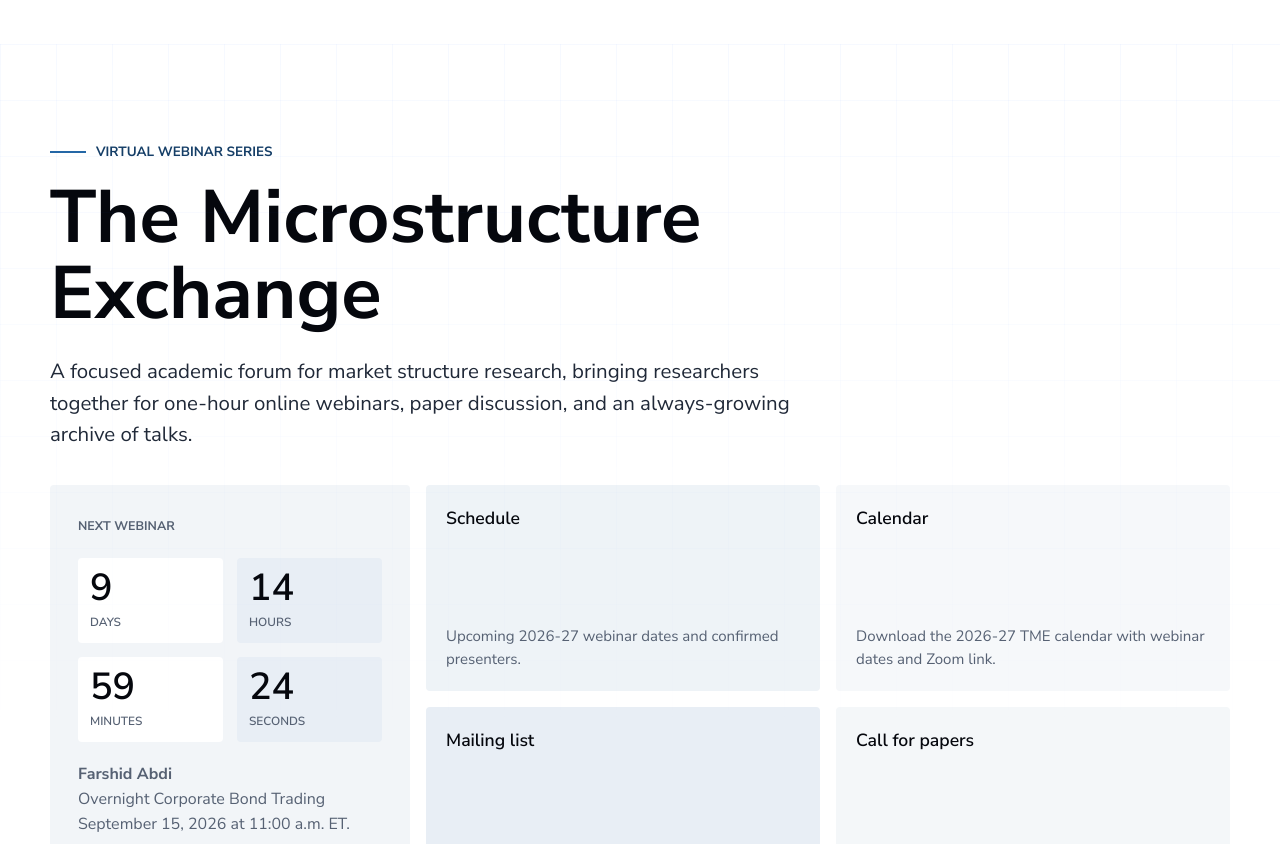
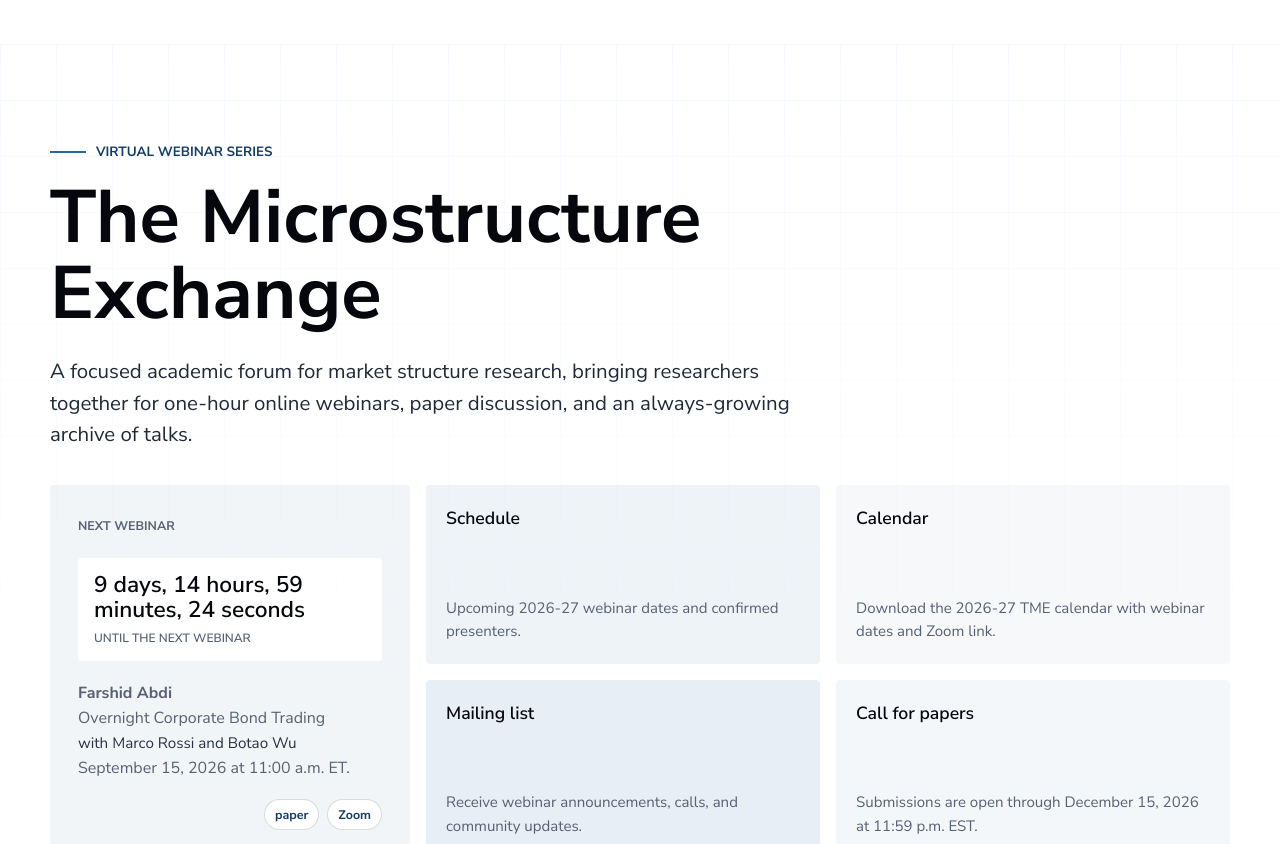
Before and after one commit to andreas-park/microstructure.exchange, a website: page public/index.html in a window 1280 px wide. Shown: the part 79-923 px from the top of the page. Drawn offline with Linux system fonts and the light colour scheme.

Commit message:
Compact landing countdown

```diff
--- a/public/index.html
+++ b/public/index.html
@@ -44,12 +44,9 @@
           <aside class="hero-panel">
             <span class="panel-label">Next webinar</span>
             <div class="countdown-grid" id="webinarCountdown" aria-live="polite">
-              <div class="countdown-unit"><strong>10</strong><span>days</span></div>
-              <div class="countdown-unit"><strong>--</strong><span>hours</span></div>
-              <div class="countdown-unit"><strong>--</strong><span>minutes</span></div>
-              <div class="countdown-unit"><strong>--</strong><span>seconds</span></div>
+              <div class="countdown-unit"><strong>10 days, -- hours, -- minutes, -- seconds</strong><span>until the next webinar</span></div>
             </div>
-            <p class="panel-text"><strong>Farshid Abdi</strong><br>Overnight Corporate Bond Trading<br>September 15, 2026 at 11:00 a.m. ET.</p>
+            <p class="panel-text"><strong>Farshid Abdi</strong><br>Overnight Corporate Bond Trading<br><span class="season-authors">with Marco Rossi and Botao Wu</span><br>September 15, 2026 at 11:00 a.m. ET.</p>
             <div class="archive-links hero-actions">
               <a class="pill" href="https://papers.ssrn.com/sol3/papers.cfm?abstract_id=7198520">paper</a>
               <a class="pill" href="https://us06web.zoom.us/j/84504721258?pwd=I2cR9GtVjSa0myOQKYdxRTvQ1PHENW.1">Zoom</a>
@@ -86,7 +83,7 @@
     const diff = nextTalk.getTime() - now.getTime();
 
     if (diff <= 0) {
-      countdown.innerHTML = '<div class="countdown-unit"><strong>Now</strong><span>live</span></div>';
+      countdown.innerHTML = '<div class="countdown-unit"><strong>Now live</strong><span>September 15, 2026 at 11:00 a.m. ET</span></div>';
       return;
     }
 
@@ -96,12 +93,13 @@
     const minutes = Math.floor((totalSeconds % 3600) / 60);
     const seconds = totalSeconds % 60;
 
-    countdown.innerHTML = [
-      [days, pluralize(days, "day")],
-      [hours, pluralize(hours, "hour")],
-      [minutes, pluralize(minutes, "minute")],
-      [seconds, pluralize(seconds, "second")],
-    ].map(([value, label]) => '<div class="countdown-unit"><strong>' + value + '</strong><span>' + label + '</span></div>').join("");
+    countdown.innerHTML =
+      '<div class="countdown-unit"><strong>' +
+      days + ' ' + pluralize(days, "day") + ', ' +
+      hours + ' ' + pluralize(hours, "hour") + ', ' +
+      minutes + ' ' + pluralize(minutes, "minute") + ', ' +
+      seconds + ' ' + pluralize(seconds, "second") +
+      '</strong><span>until the next webinar</span></div>';
   }
 
   updateCountdown();
--- a/public/site.css
+++ b/public/site.css
@@ -920,34 +920,28 @@ h1 {
 }
 
 .countdown-grid {
-  display: grid;
-  grid-template-columns: repeat(2, minmax(0, 1fr));
-  gap: 14px;
+  display: block;
   margin-top: 20px;
 }
 
 .countdown-unit {
   border: 0;
   border-radius: 4px;
-  padding: 12px;
+  padding: 14px 16px;
   background: #fff;
-}
-
-.countdown-unit:nth-child(2n) {
-  background: #e8eef5;
 }
 
 .countdown-unit strong {
   display: block;
-  font-size: clamp(1.75rem, 3vw, 2.35rem);
-  line-height: 0.95;
+  font-size: clamp(1.1rem, 2vw, 1.42rem);
+  line-height: 1.1;
 }
 
 .countdown-unit span {
   display: block;
   margin-top: 7px;
   color: var(--muted);
-  font-size: 0.74rem;
+  font-size: 0.75rem;
   text-transform: uppercase;
   font-weight: 520;
 }
```
